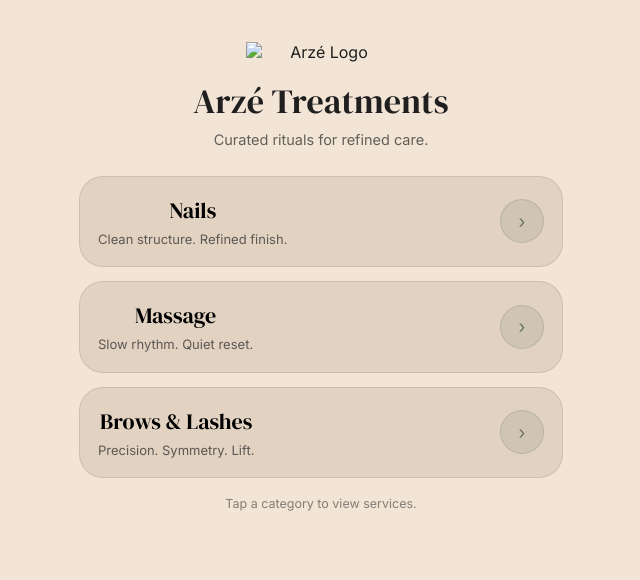
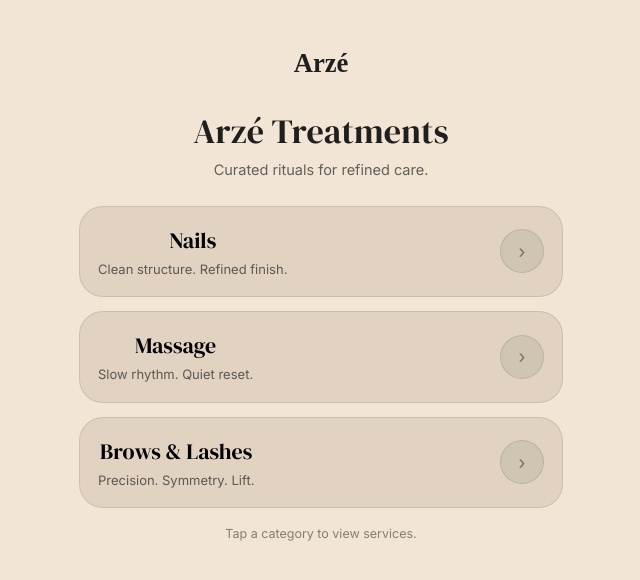
Before and after one commit to waelbousmael/arze-price-list, a plain HTML site: page index.html in a window 1280 px wide. Shown: the whole page, without its empty margins (319-959 px from the left). Drawn offline with Linux system fonts and the light colour scheme.

Commit message:
Fix landing asset/loading failures for QR flow

```diff
--- a/index.html
+++ b/index.html
@@ -21,7 +21,7 @@
     <header class="brand">
       <!-- Logo placeholder: you upload your real logo later to assets/logo.png -->
       <div class="logoWrap">
-        <img class="logo" src="./assets/logo.png" alt="Arzé Logo" />
+        <img class="logo" src="./assets/logo.svg" alt="Arzé Logo" />
       </div>
 
       <h1 class="title">Arzé Treatments</h1>
@@ -43,7 +43,7 @@
         </button>
 
         <!-- Small logo on category view -->
-        <img class="logoSm" src="./assets/logo.png" alt="Arzé Logo" />
+        <img class="logoSm" src="./assets/logo.svg" alt="Arzé Logo" />
       </div>
 
       <header class="catHeader">
--- a/js/app.js
+++ b/js/app.js
@@ -14,7 +14,7 @@
     viewCategories.classList.remove("view--active");
     viewCategory.classList.remove("view--active");
     view.classList.add("view--active");
-    window.scrollTo({ top: 0, behavior: "instant" });
+    window.scrollTo({ top: 0, behavior: "auto" });
   }
 
   function formatPrice(value, currency) {
@@ -95,11 +95,32 @@
 
   backBtn.addEventListener("click", () => show(viewCategories));
 
-  // Load menu data
-  const res = await fetch("./data/menu.json", { cache: "no-store" });
-  const data = await res.json();
+  async function loadMenuData() {
+    const menuUrl = new URL("./data/menu.json", window.location.href);
+    const res = await fetch(menuUrl, { cache: "no-store" });
+    if (!res.ok) {
+      throw new Error(`Failed to load menu data: ${res.status} ${res.statusText}`);
+    }
+    return res.json();
+  }
 
-  // Render initial
-  renderCategories(data);
+  function renderLoadError(error) {
+    categoryGrid.innerHTML = `
+      <article class="serviceCard" role="status" aria-live="polite">
+        <h3 class="serviceName">We couldn't load the categories.</h3>
+        <p class="serviceDesc">Please open this page through your website URL (not directly from device files), then try again.</p>
+        <p class="serviceDesc">Technical details: ${error.message}</p>
+      </article>
+    `;
+  }
+
+  try {
+    const data = await loadMenuData();
+    renderCategories(data);
+  } catch (error) {
+    console.error(error);
+    renderLoadError(error);
+  }
+
   show(viewCategories);
 })();
```
Also changed, not shown: assets/logo.svg (added).
